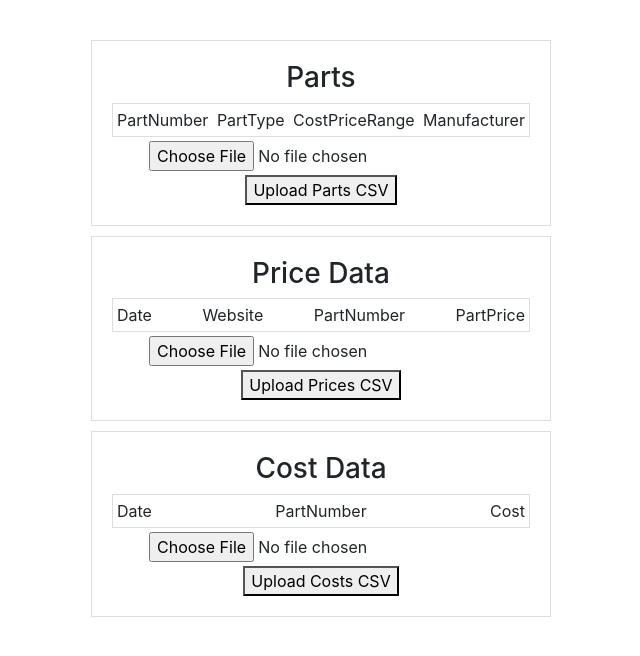
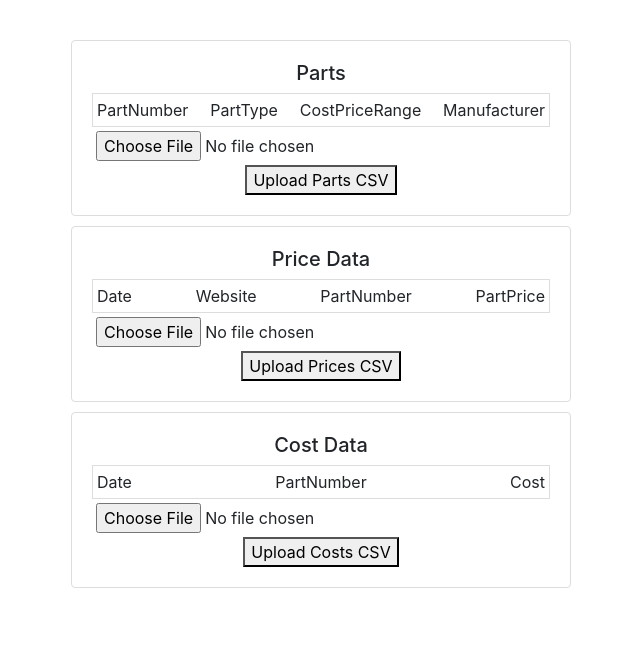
Before and after one commit to EchNet/oemcompanalysis, a Django app: template templates/upload.html in a window 1280 px wide. Shown: the part 46-702 px from the top of the page, without its empty margins (319-959 px from the left). Run offline with Django 3.2, Linux system fonts and the light colour scheme; the template is opened without the code that fills it, so the values that code supplies are empty; parts of the project's set-up code (start-up, migrations or seed data) failed here and were passed over; some libraries are stand-ins or nearby versions.

Commit message:
Elaborate the upload template.

```diff
--- a/templates/upload.html
+++ b/templates/upload.html
@@ -1,49 +1,134 @@
 {% extends "base.html" %}
+
+{% block load-first %}
+  {{ block.super }}
+  <style>
+    h3 {
+      font-size: 20px;
+    }
+    input[type="file"] {
+      width: 100%;
+      overflow: hidden;
+    }
+    .card {
+      margin: 10px;
+      padding: 20px;
+      border: solid 1px #ddd;
+    }
+    .innerbox {
+      border: solid 1px #ddd;
+      padding: 4px; 8px;
+      display: flex;
+      justify-content: space-between;
+      width: 100%;
+    }
+    .screen {
+      position: fixed;
+      top: 0;
+      left: 0;
+      background: rgba(169,169,169,0.5);
+      width: 100%;
+      height: 100%;
+      z-index: 10;
+    }
+    .progressbox {
+      position: absolute;
+      top: 150px;
+      left: 50%;
+      transform: translateX(-50%);
+      background: white;
+      border-radius: 16px;
+      border: solid 1px #e5e5e5;
+      width: 480px;
+      max-width: 85%;
+      padding: 25px;
+      box-shadow: 0px 8px 16px 0px rgba(0,0,0,0.2);
+    }
+    button.close {
+      position: absolute;
+      padding: 0 4px;
+      background: white;
+      color: black;
+      border: none;
+      font-Size: 16px;
+      font-Family: Arial;
+      height: 25px;
+      top: 6px;
+      right: 6px;
+      border-Radius: 4px;
+      border: solid 1px white;
+    }
+    .val {
+      color: #44c;
+    }
+    .error {
+      color: #c00;
+    }
+    .title {
+      text-transform: capitalize;
+    }
+  </style>
+{% endblock load-first %}
 
 {% block content %}
   <config name="jwt" value="{{token}}"></config>
   {% include "header.html" %}
-  <div style="text-align: center; margin: 40px auto 0; width: 480px;">
-    <div style="margin: 10px; padding: 20px; border: solid 1px #ddd;">
-      <form name="parts" method="POST">
+  <div style="text-align: center; margin: 40px auto 0; width: 520px;">
+    <div class="card">
+      <form name="parts">
         <h3>Parts</h3>
-        <div style="border: solid 1px #ddd; padding: 4px; display: flex; justify-content: space-between; width: 100%;">
+        <div class="innerbox">
           <div>PartNumber</div>
           <div>PartType</div>
           <div>CostPriceRange</div>
           <div>Manufacturer</div>
         </div>
-        <div style="margin: 4px;"><input type="file" name="file" accept="text/csv"></input></div>
+        <div style="margin: 4px;">
+          <input type="file" name="file" accept="text/csv" required="required"></input>
+        </div>
         <div><button type="submit">Upload Parts CSV</button></div>
       </form>
     </div>
-    <div style="margin: 10px; padding: 20px; border: solid 1px #ddd;">
-      <form name="prices" method="POST">
+    <div class="card">
+      <form name="prices">
         <h3>Price Data</h3>
-        <div style="border: solid 1px #ddd; padding: 4px; display: flex; justify-content: space-between; width: 100%;">
+        <div class="innerbox">
           <div>Date</div>
           <div>Website</div>
           <div>PartNumber</div>
           <div>PartPrice</div>
         </div>
-        <div style="margin: 4px;"><input type="file" name="file" accept="text/csv"></input></div>
+        <div style="margin: 4px;">
+          <input type="file" name="file" accept="text/csv" required="required"></input>
+        </div>
         <div><button type="submit">Upload Prices CSV</button></div>
       </form>
     </div>
-    <div style="margin: 10px; padding: 20px; border: solid 1px #ddd;">
-      <form name="costs" method="POST">
+    <div class="card">
+      <form name="costs">
         <h3>Cost Data</h3>
-        <div style="border: solid 1px #ddd; padding: 4px; display: flex; justify-content: space-between; width: 100%;">
+        <div class="innerbox">
           <div>Date</div>
           <div>PartNumber</div>
           <div>Cost</div>
         </div>
-        <div style="margin: 4px;"><input type="file" name="file" accept="text/csv"></input></div>
+        <div style="margin: 4px;">
+          <input type="file" name="file" accept="text/csv" required="required"></input>
+        </div>
         <div><button type="submit">Upload Costs CSV</button></div>
       </form>
     </div>
   </div>
   <footer></footer>
+  <div class="screen" style="display: none;">
+    <div class="progressbox">
+      <button class="close">&#x2715;</button>
+      <div>Upload status: <span class="subst val" name="status"></span></div>
+      <div>Rows processed: <span class="subst val" name="rows_processed"></span></div>
+      <div><span class="subst title" name="itemLabel"></span> added: <span class="subst val" name="objects_added"></span></div>
+      <div>Errors: <span class="subst error" name="error"></span></div>
+    </div>
+  </div>
 {% endblock content %}
 
 {% block load-last %}
@@ -70,23 +155,64 @@
     }
   }
 
-  whenPageLoaded(function () {
+  function postFile(file, itemType) {
+    var url = "/api/1.0/" + itemType;
+    var formData = new FormData();
+    formData.append("file", file);
+    xhr = new XMLHttpRequest();
+    xhr.open("POST", url);
+    xhr.setRequestHeader("Accept", "application/json")
+    xhr.setRequestHeader("Authorization", "JWT " + getJwtToken())
+    xhr.send(formData);
+    xhr.responseType = "json"
+    xhr.onload = function() {
+      if (xhr.status === 200) {
+        startProgressMonitor(xhr.response.progress_id)
+      }
+      else {
+        updateProgressBoxText({ error: "unexpected error", status: "error" })
+      }
+    }
+  }
+
+  function updateProgressBoxText(props, clear) {
+    $(".progressbox .subst").each(function() {
+      var name = $(this).attr("name");
+      if ((name in props) || clear) {
+        $(this).text(props[name] || "")
+      }
+    })
+  }
+
+  function startProgressMonitor(progressId) {
+  }
+
+  whenPageLoaded(function() {
     $("form").on("submit", function(event) {
       event.preventDefault()
+
       var $form = $(this)
       var file = $form.find("input")[0].files[0]
+      var itemType = $form.attr("name")
       if (!file) {
         alert("Select a CSV file to upload.")
         return;
       }
-      var formData = new FormData();
-      formData.append("file", file);
-      xhr = new XMLHttpRequest();
-      xhr.open("POST", "/api/1.0/" + $form.attr("name"))
-      xhr.setRequestHeader("Accept", "application/json")
-      xhr.setRequestHeader("Authorization", "JWT " + getJwtToken())
-      xhr.send(formData);
+      postFile(file, itemType)
+
+      updateProgressBoxText({ itemLabel: itemType, error: "", status: "starting" }, true)
+      $(".screen").show()
     })
+    $("button.close")
+      .on("click", function() {
+        $(".screen").hide()
+      })
+      .on("mouseenter", function() {
+        this.style.borderColor = "#c5c5c5";
+      })
+      .on("mouseleave", function() {
+        this.style.borderColor = "white";
+      })
   })
 })();
 </script>
```
